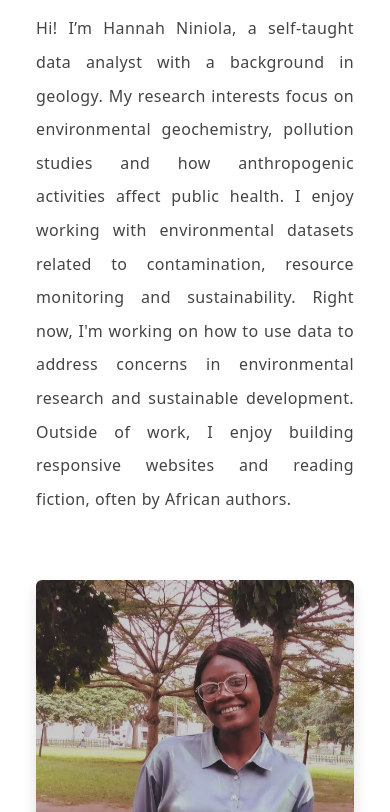
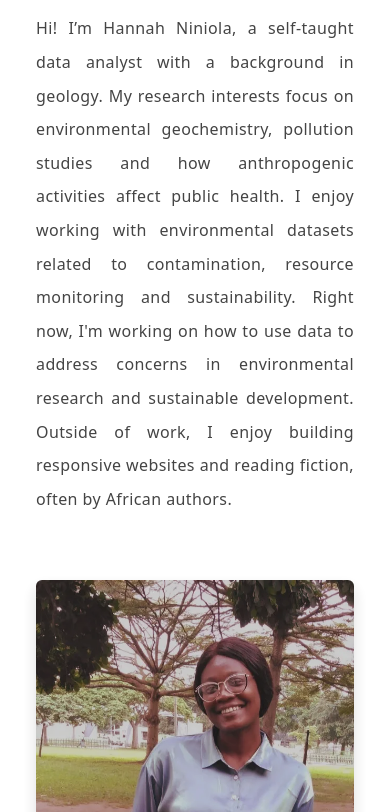
Before and after one commit to niniola-creator/niniola-creator.github.io, a plain HTML site: page about.html in a window 390 px wide. Shown: the part 934-1746 px from the top of the page. Drawn offline with nearby package versions, Linux system fonts and the light colour scheme.

Commit message:
Update styles.css

```diff
--- a/styles.css
+++ b/styles.css
@@ -354,7 +354,7 @@ footer p {
   }
   .text-justify{
     line-height: 2.1;
-    word-spacing: 0.2px;
+    word-spacing: 0.1px;
   }
 
   #my-img {
```
